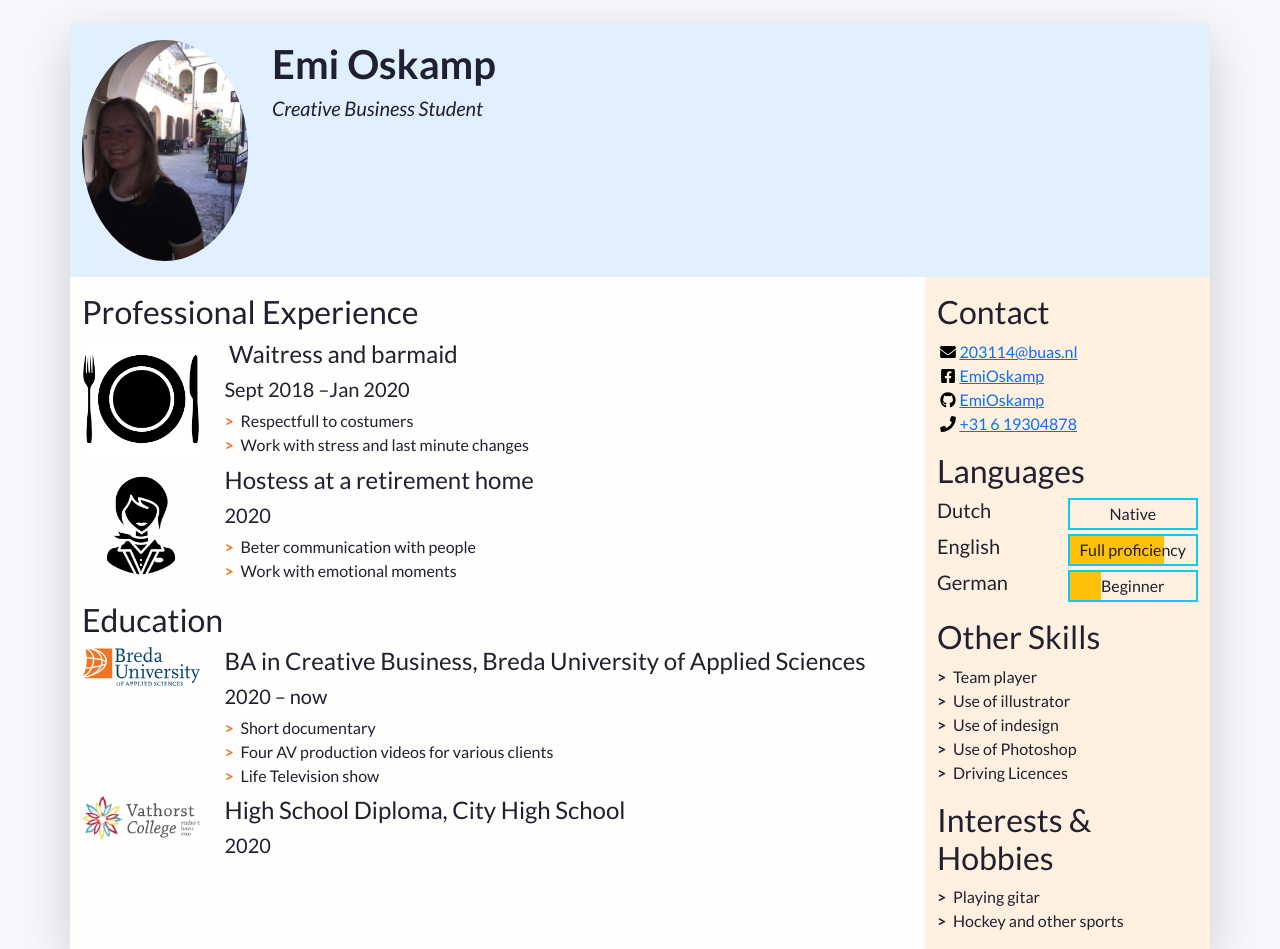
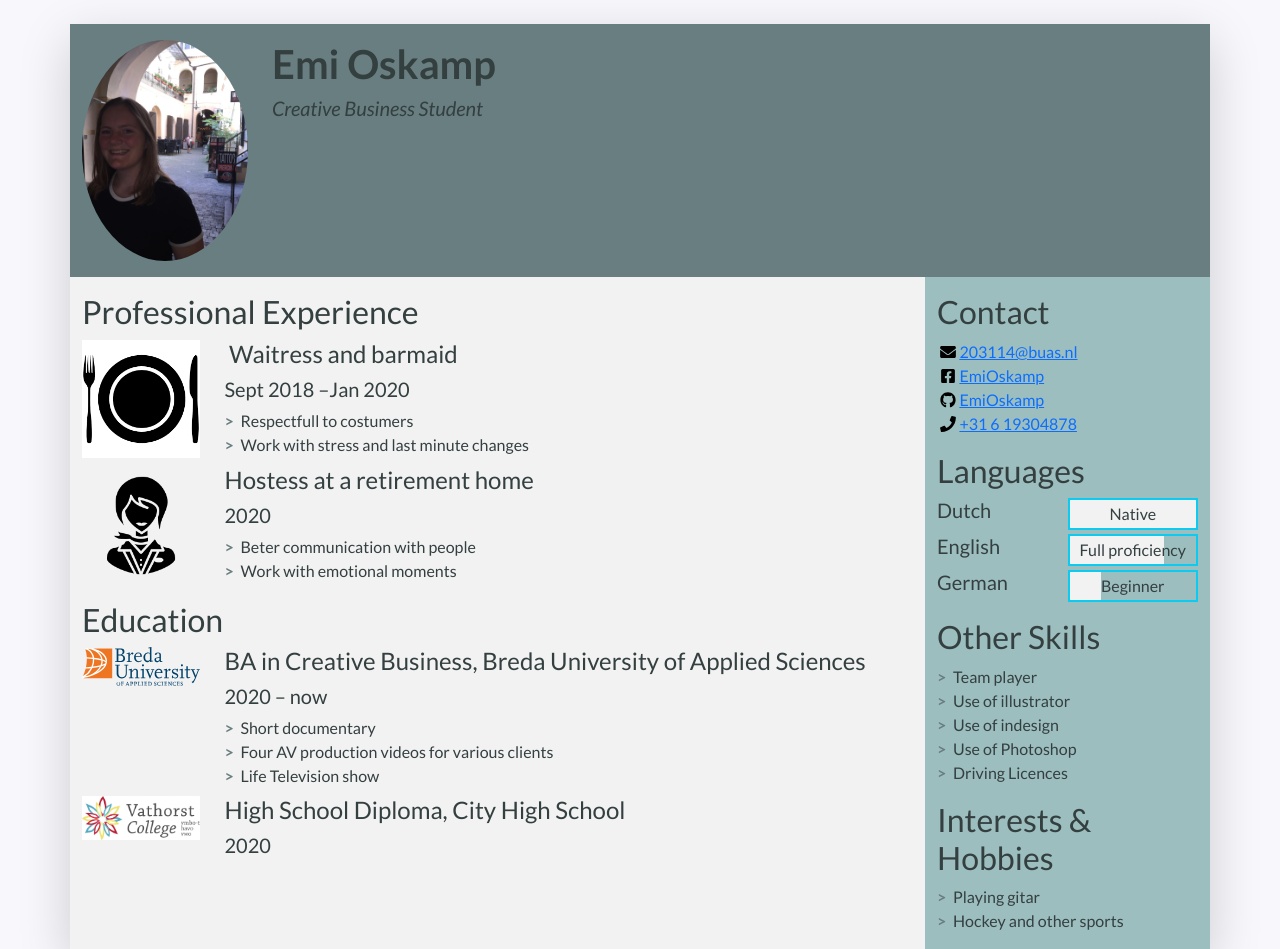
Before and after one commit to EmiOskamp/first-website, a plain HTML site: page index.html in a window 1280 px wide. Shown: the top 949 px of the page. Drawn offline with nearby package versions, Linux system fonts and the light colour scheme.

Commit message:
style change

```diff
--- a/css/styles.css
+++ b/css/styles.css
@@ -7,22 +7,22 @@
 
 body {
 	font-family: Lato, "Open Sans", Roboto, "Segoe UI", "Helvetica Neue", Helvetica, Arial, sans-serif;
-	color: #202030;
+	color: #343F40;
 	background-color: #f8f8fc;
 }
 
 /* Styles for custom classes in the document. (There are more, try to find them out!) */
 
 .resume-header {
-    background-color: #e0f0ff;
+    background-color: #697E80;
 }
 
 .resume-main {
-	background-color: #fffefc;
+	background-color: #F2F2F2;
 }
 
 .resume-aside {
-	background-color: #fff0e0;
+	background-color: #9DBEBF;
 }
 
 /* Styles for lists in the document */
@@ -33,10 +33,12 @@ body {
 	display: inline-block;
 	width: 1em;
 	margin-left: -1em;
+	color: #697E80;
+
 }
 
 .biography-details li::before {
-	color: #EE7623;
+	color: #697E80;
 }
 
 .biography-details li, .skill-list li {
@@ -49,3 +51,6 @@ body {
 	height: 1em;
 	flex-basis: 1.4em;
 }
+.language-progress{
+	background-color:#F2F2F2;
+}
--- a/index.html
+++ b/index.html
@@ -223,15 +223,15 @@
                 <h5 class="language-name w-50">English</h5>
                 <div class="language-level w-50 border border-info border-2 position-relative">
                   <!-- The div below is a progress bar. Choose between w-25, w-50, w-75 and w-100 to show your level of fluency -->
-                  <div class="language-progress position-absolute bg-warning h-100 w-75"></div>
-                  <h6 class="position-absolute w-100 text-center top-0 py-1">Full proficiency</h6
+                  <div class="language-progress position-absolute h-100 w-75"></div>
+					<h6 class="position-absolute w-100 text-center top-0 py-1">Full proficiency</h6>
 				</div>
 			</li>
               <li class="language-item d-flex mb-1">
                 <h5 class="language-name w-50">German</h5>
                 <div class="language-level w-50 border border-info border-2 position-relative">
                   <!-- The div below is a progress bar. Choose between w-25, w-50, w-75 and w-100 to show your level of fluency -->
-                  <div class="language-progress position-absolute bg-warning h-100 w-25"></div>
+                  <div class="language-progress position-absolute h-100 w-25"></div>
                   <h6 class="position-absolute w-100 text-center top-0 py-1">Beginner</h6>
                 </div>
               </li>
```
